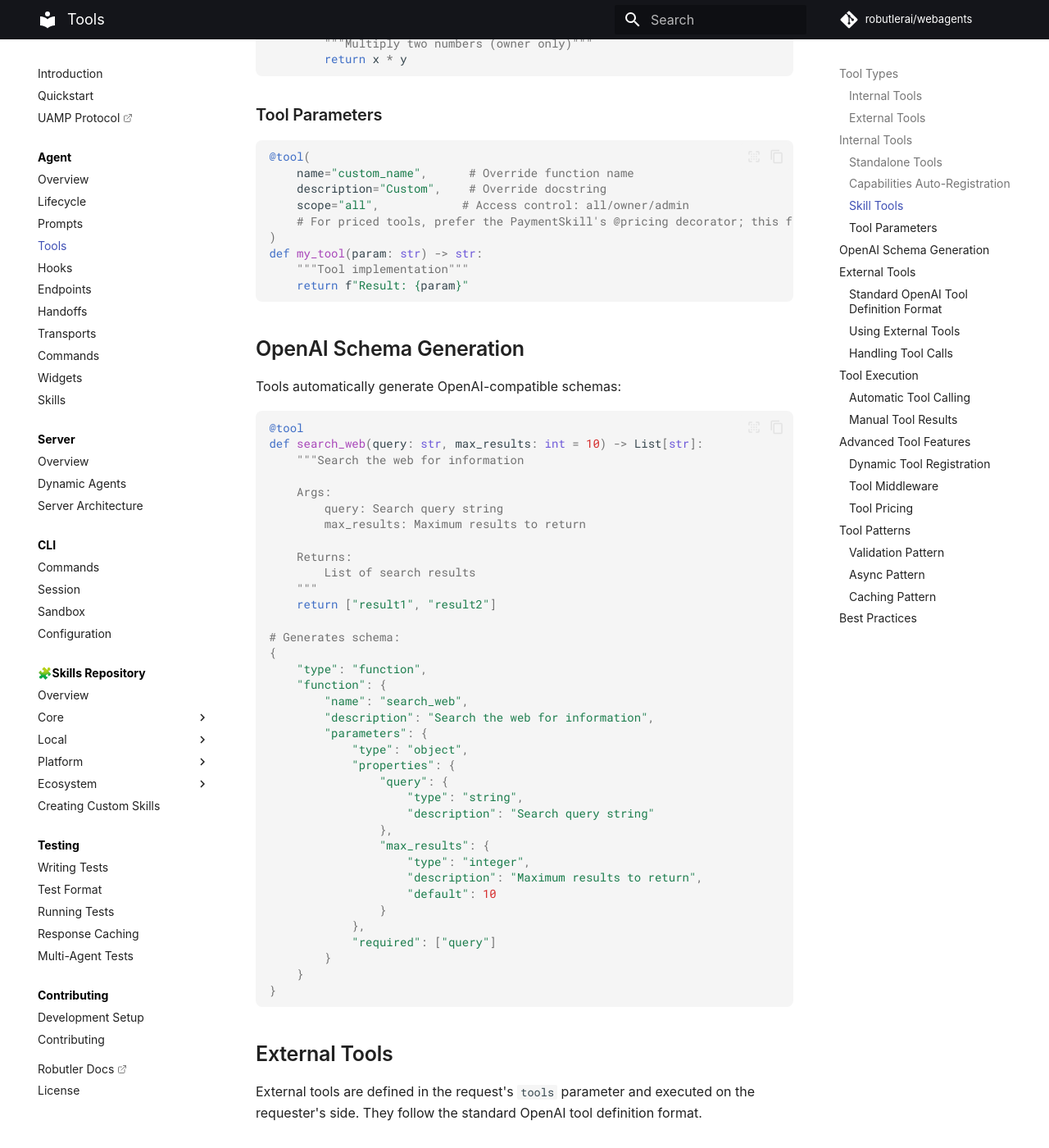
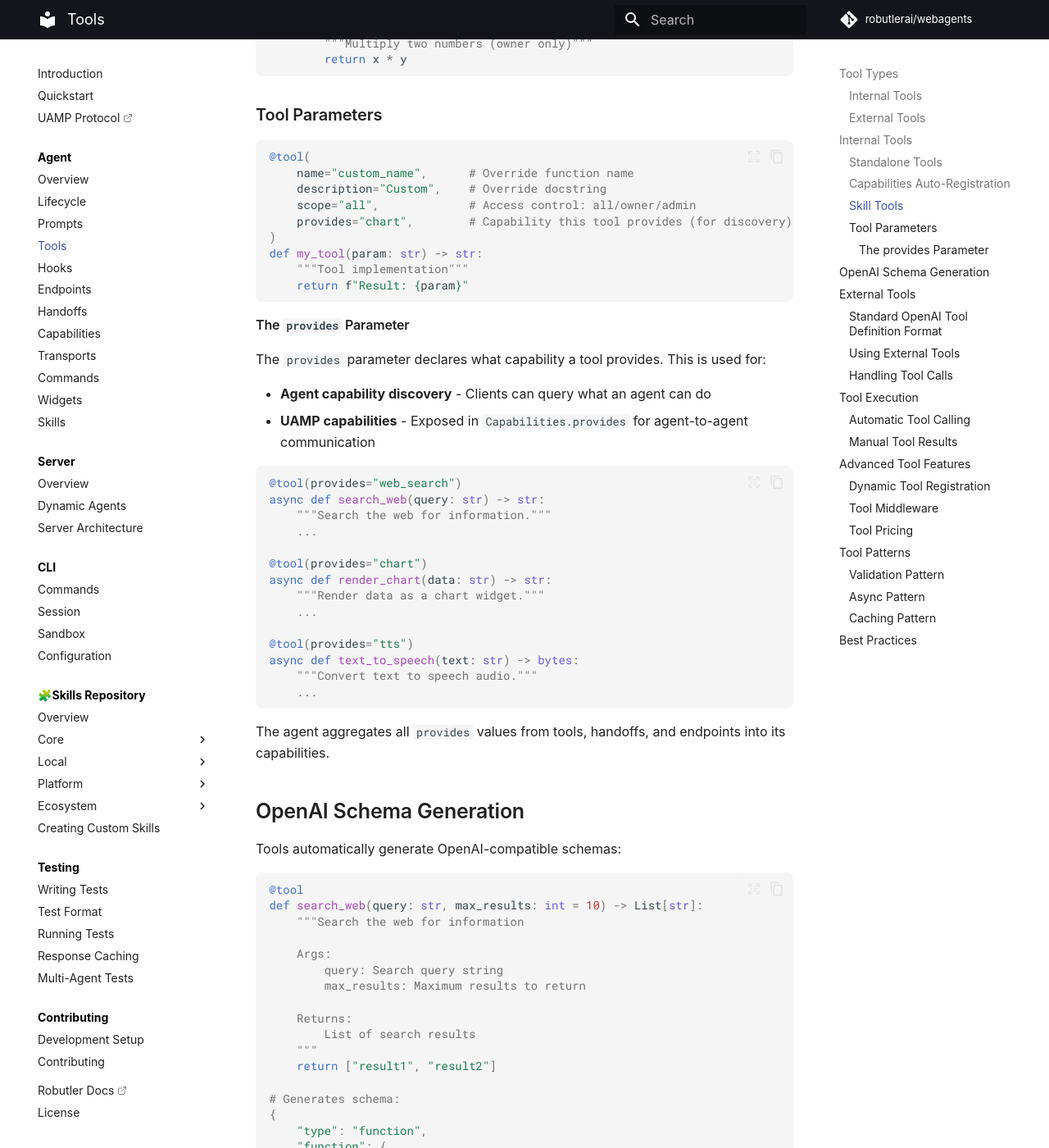
Before and after one commit to robutlerai/webagents, an MkDocs documentation site: the page built from docs/agent/tools.md, in a window 1280 px wide and 1400 px high, scrolled down 2480 px. Shown: the whole window at 82% size. Built offline with MkDocs 1.6.1 and Material for MkDocs 9.7.7, drawn with Linux system fonts in a browser that asks for light colours; comment, search, counter and statistics services are not loaded.

Commit message:
Add agent capabilities documentation and enhance navigation

````diff
--- a/docs/agent/tools.md
+++ b/docs/agent/tools.md
@@ -108,13 +108,39 @@ class CalculatorSkill(Skill):
 @tool(
     name="custom_name",      # Override function name
     description="Custom",    # Override docstring
-    scope="all",            # Access control: all/owner/admin
-    # For priced tools, prefer the PaymentSkill's @pricing decorator; this field is descriptive only
+    scope="all",             # Access control: all/owner/admin
+    provides="chart",        # Capability this tool provides (for discovery)
 )
 def my_tool(param: str) -> str:
     """Tool implementation"""
     return f"Result: {param}"
 ```
+
+#### The `provides` Parameter
+
+The `provides` parameter declares what capability a tool provides. This is used for:
+
+- **Agent capability discovery** - Clients can query what an agent can do
+- **UAMP capabilities** - Exposed in `Capabilities.provides` for agent-to-agent communication
+
+```python
+@tool(provides="web_search")
+async def search_web(query: str) -> str:
+    """Search the web for information."""
+    ...
+
+@tool(provides="chart")
+async def render_chart(data: str) -> str:
+    """Render data as a chart widget."""
+    ...
+
+@tool(provides="tts")
+async def text_to_speech(text: str) -> bytes:
+    """Convert text to speech audio."""
+    ...
+```
+
+The agent aggregates all `provides` values from tools, handoffs, and endpoints into its capabilities.
 
 ## OpenAI Schema Generation
 
--- a/mkdocs.yml
+++ b/mkdocs.yml
@@ -119,6 +119,7 @@ nav:
     - Hooks: agent/hooks.md
     - Endpoints: agent/endpoints.md
     - Handoffs: agent/handoffs.md
+    - Capabilities: agent/capabilities.md
     - Transports: agent/transports.md
     - Commands: agent/commands.md
     - Widgets: agent/widgets.md
````
Also changed, not shown: docs/agent/capabilities.md (added, +192 -0 lines), docs/agent/endpoints.md (+18 -0 lines), docs/agent/handoffs.md (+2 -1 lines).
